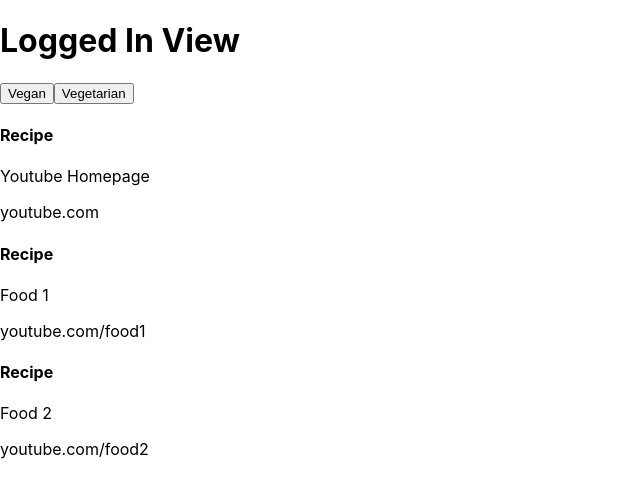
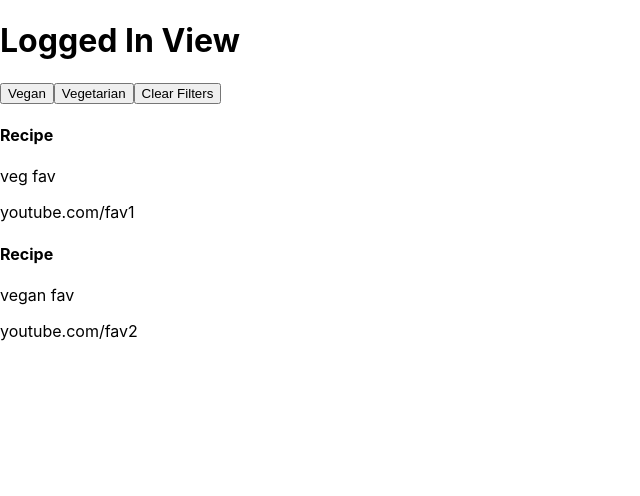
Before and after one commit to angeljuarez77/foody_app, a React (Create React App) app in the folder foody/: page / in a window 1280 px wide. Shown: the top 496 px of the page, without its empty margins (0-640 px from the left). Built offline with nearby package versions, Linux system fonts and the light colour scheme.

Commit message:
corrected error in Favorites.js, ternary now displaying appropriate info

```diff
--- a/foody/src/components/LoggedIn/Favorites.js
+++ b/foody/src/components/LoggedIn/Favorites.js
@@ -13,7 +13,7 @@ export default function Favorites(props){
         {
           props.selected
           ?
-          props.recipes.filter(recipe => recipe.category === props.selected).map(recipe=>(
+          props.favorites.filter(recipe => recipe.category === props.selected).map(recipe=>(
             <Recipe
               key={recipe.id}
               url={recipe.url}
@@ -22,7 +22,7 @@ export default function Favorites(props){
             ))
 
             :
-            props.recipes.map(recipe=>(
+            props.favorites.map(recipe=>(
               <Recipe
                 key={recipe.id}
                 url={recipe.url}
--- a/foody/src/components/LoggedIn/LoggedInView.js
+++ b/foody/src/components/LoggedIn/LoggedInView.js
@@ -12,6 +12,7 @@ export default function LoggedInView(props) {
 
       <button> Vegan </button>
       <button> Vegetarian </button>
+      <button> Clear Filters </button>
 
 
       {
```
